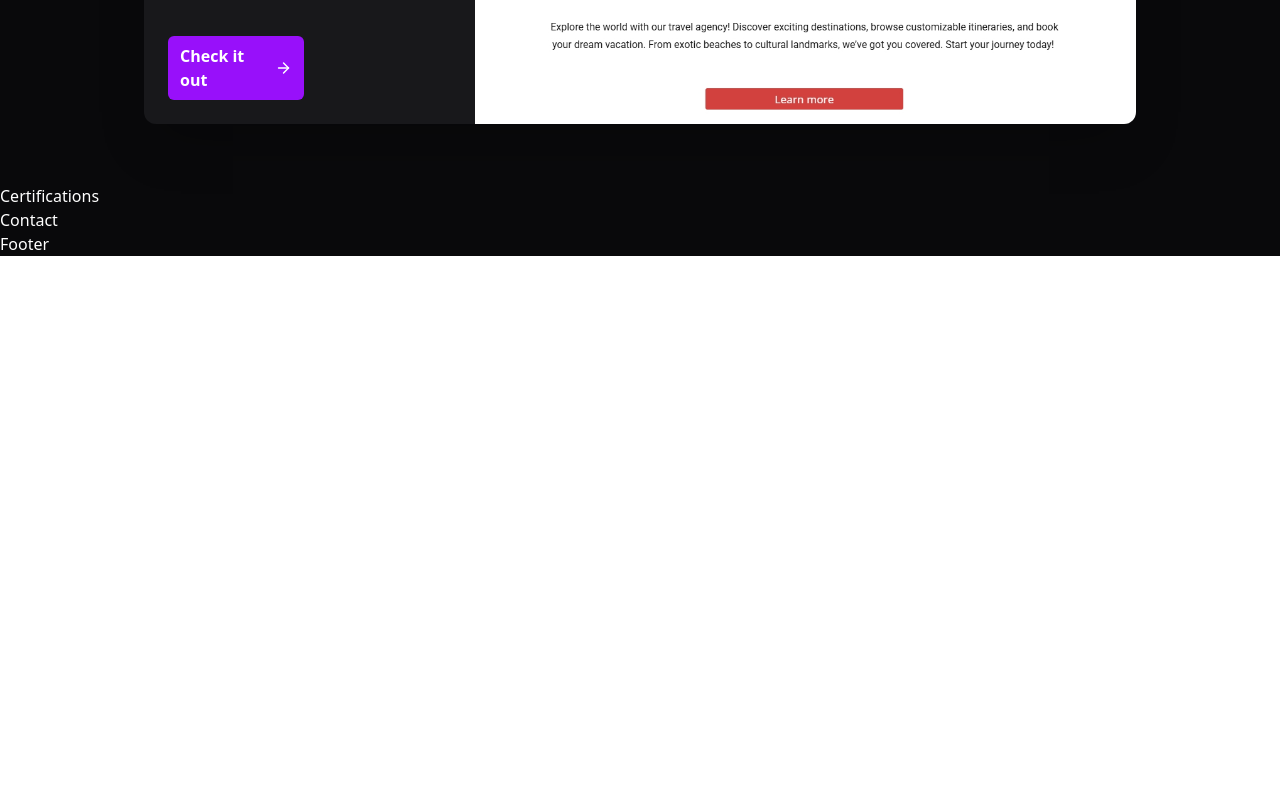
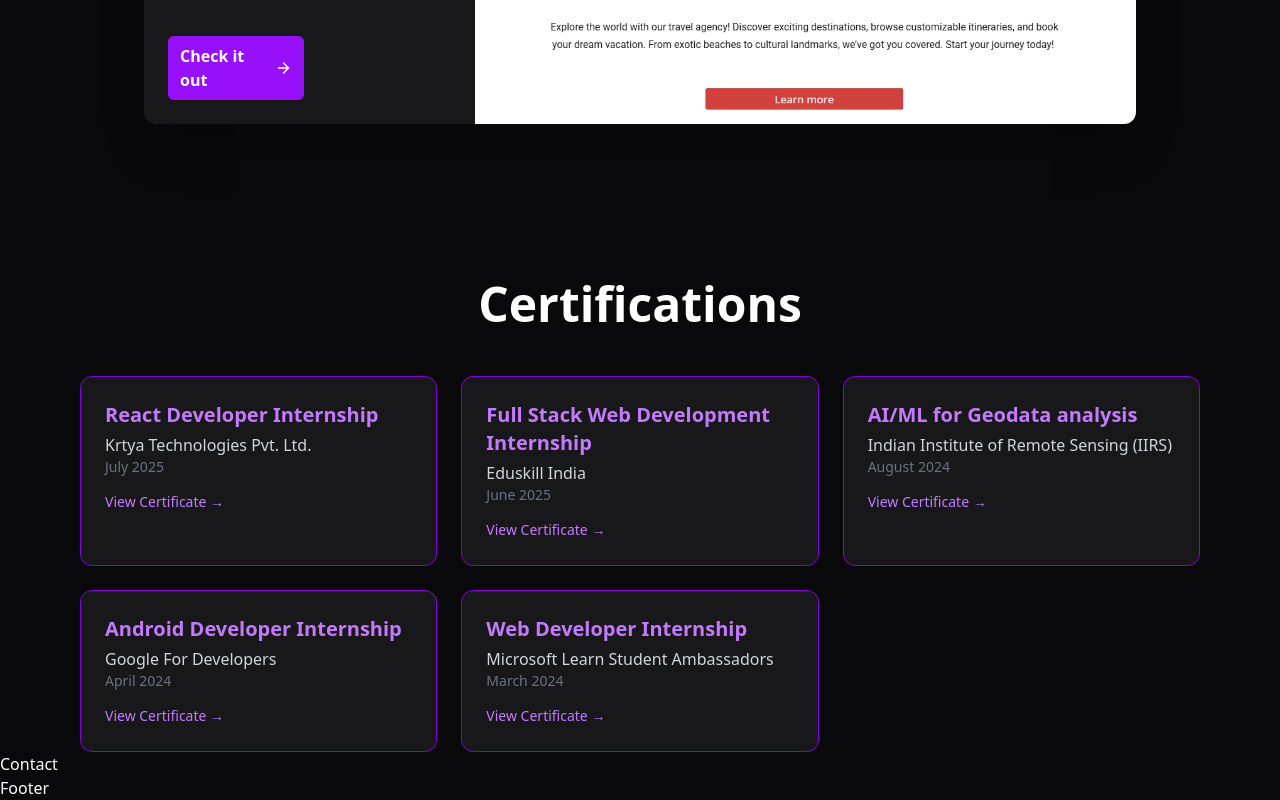
Before and after one commit to CoreTech7704/Portfoliosite, a React (Vite) app: page / in a window 1280 px wide. Shown: the part 4228-5028 px from the top of the page. Before the commit the page ends 4484 px from the top, so only its background shows below. Built offline with nearby package versions, Linux system fonts and the light colour scheme.

Commit message:
Certification Section

```diff
--- a/src/components/Certifications.jsx
+++ b/src/components/Certifications.jsx
@@ -1,7 +1,72 @@
+// src/components/Certifications.jsx
+import React from "react";
+
+const certifications = [
+  {
+    id: 1,
+    title: "React Developer Internship",
+    issuer: "Krtya Technologies Pvt. Ltd.",
+    date: "July 2025",
+    certificateURL: "https://example.com/krtya-certificate",
+  },
+  {
+    id: 2,
+    title: "Full Stack Web Development Internship",
+    issuer: "Eduskill India",
+    date: "June 2025",
+    certificateURL: "https://example.com/eduskill-certificate",
+  },
+  {
+    id: 3,
+    title: "AI/ML for Geodata analysis",
+    issuer: "Indian Institute of Remote Sensing (IIRS)",
+    date: "August 2024",
+    certificateURL: "https://example.com/nptel-certificate",
+  },
+  {
+    id: 4,
+    title: "Android Developer Internship",
+    issuer: "Google For Developers",
+    date: "April 2024",
+    certificateURL: "https://example.com/nptel-certificate",
+  },
+  {
+    id: 5,
+    title: "Web Developer Internship",
+    issuer: "Microsoft Learn Student Ambassadors",
+    date: "March 2024",
+    certificateURL: "https://example.com/nptel-certificate",
+  },
+];
+
 const Certifications = () => {
   return (
-    <section>
+    <section className="px-4 md:px-20 mt-24" id="certifications">
+      <h2 className="text-4xl md:text-5xl font-bold text-center text-white mb-12">
         Certifications
+      </h2>
+      <div className="grid gap-6 md:grid-cols-2 lg:grid-cols-3">
+        {certifications.map((cert) => (
+          <div
+            key={cert.id}
+            className="bg-zinc-900 p-6 rounded-xl border border-purple-700 hover:shadow-purple-500/20 hover:shadow-lg transition"
+          >
+            <h3 className="text-xl font-semibold text-purple-400 mb-1">
+              {cert.title}
+            </h3>
+            <p className="text-gray-300">{cert.issuer}</p>
+            <p className="text-gray-500 text-sm mb-3">{cert.date}</p>
+            <a
+              href={cert.certificateURL}
+              target="_blank"
+              rel="noopener noreferrer"
+              className="text-purple-400 hover:underline text-sm"
+            >
+              View Certificate →
+            </a>
+          </div>
+        ))}
+      </div>
     </section>
   );
 };
```
